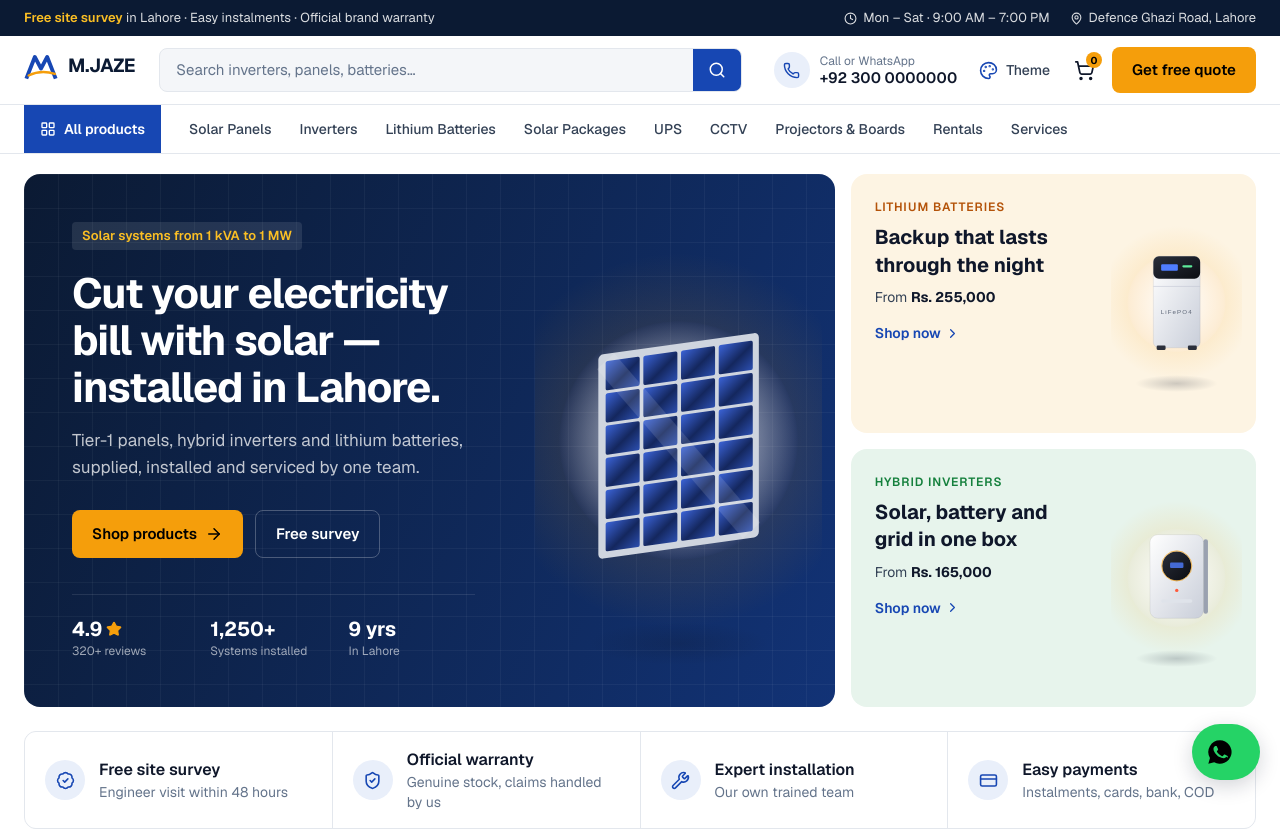
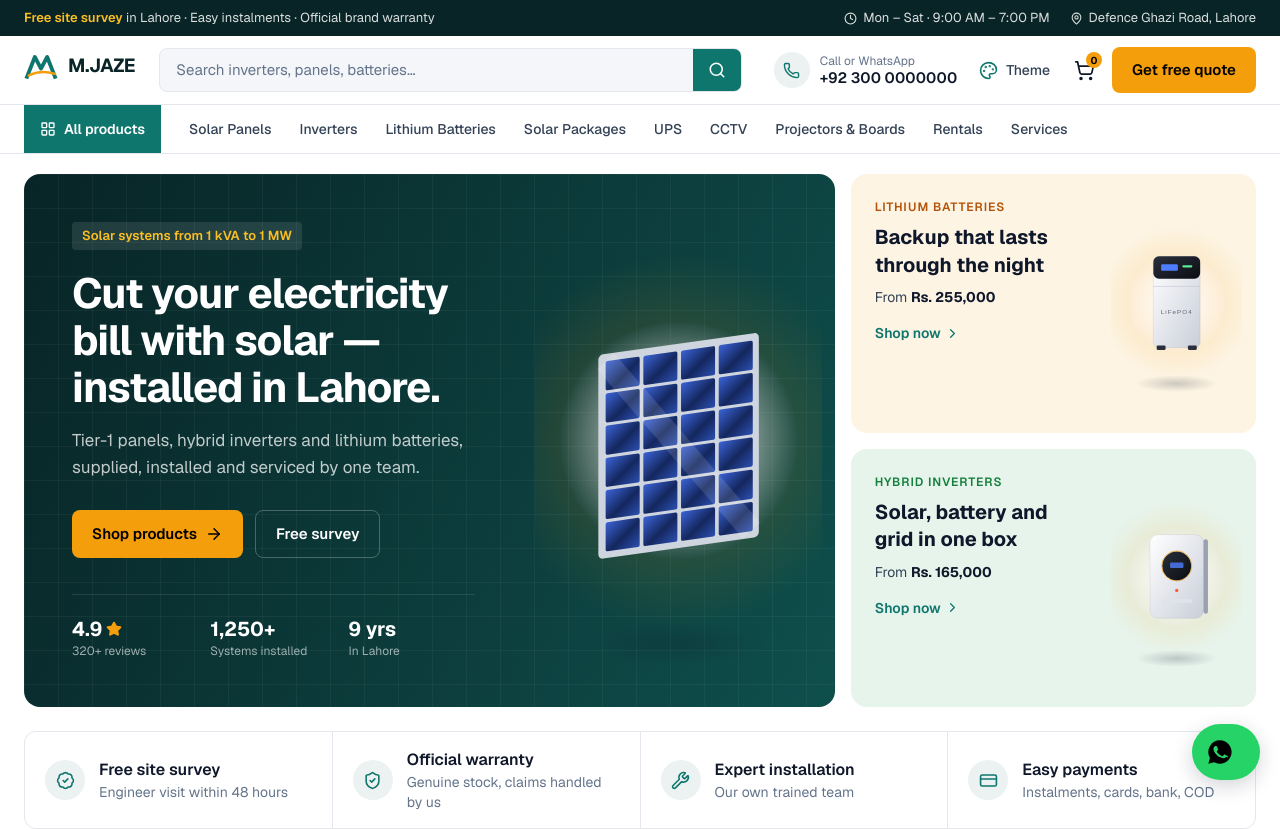
Before and after one commit to asadmehboob174/m-jazz, a Next.js app: page / in a window 1280 px wide. Shown: the top 830 px of the page. Built offline with nearby package versions, Linux system fonts and the light colour scheme.

Commit message:
Make Ocean Teal the default colour theme
Solar Blue moves into the theme picker as an option; the favicon
switches to teal to match.

Co-Authored-By: Claude Opus 5.5 <noreply@anthropic.com>

```diff
--- a/app/globals.css
+++ b/app/globals.css
@@ -9,13 +9,13 @@
   --color-fg: #0f172a;
   --color-soft: #334155;
   --color-mute: #64748b;
-  --color-brand: #1747b3;
-  --color-brand-2: #0f3790;
-  --color-navy: #0b1a33;
+  --color-brand: #0f766e;
+  --color-brand-2: #0b5c56;
+  --color-navy: #082426;
   --color-sun: #f59e0b;
   --color-sun-2: #fbbf24;
   --color-sun-3: #b45309;
-  --color-volt: #1747b3;
+  --color-volt: var(--color-brand);
   --color-ok: #15803d;
   --color-sale: #dc2626;
   --color-stage: #f7f8fa;
@@ -31,9 +31,9 @@
   --animate-marquee: marquee 40s linear infinite;
 }
 
-/* Colour themes (ThemePicker). Solar Blue is the default above; the tints, hero and logo follow --color-brand. */
+/* Colour themes (ThemePicker). Ocean Teal is the default above; the tints, hero and logo follow --color-brand. */
 [data-color="green"]  { --color-brand: #15803d; --color-brand-2: #116132; --color-navy: #0b2417; }
-[data-color="teal"]   { --color-brand: #0f766e; --color-brand-2: #0b5c56; --color-navy: #082426; }
+[data-color="blue"]   { --color-brand: #1747b3; --color-brand-2: #0f3790; --color-navy: #0b1a33; }
 [data-color="indigo"] { --color-brand: #4f46e5; --color-brand-2: #3d35c4; --color-navy: #15133b; }
 [data-color="sunset"] { --color-brand: #c2410c; --color-brand-2: #9a330a; --color-navy: #2a160c; --color-sun: #fbbf24; --color-sun-2: #fcd34d; }
 [data-color="graphite"] { --color-brand: #334155; --color-brand-2: #1e293b; --color-navy: #0f172a; }
--- a/app/layout.tsx
+++ b/app/layout.tsx
@@ -11,7 +11,7 @@ const geist = Geist({ subsets: ["latin"], variable: "--font-geist" });
 const geistMono = Geist_Mono({ subsets: ["latin"], variable: "--font-geist-mono" });
 
 // Applies the saved colour theme before first paint, so the default colour never flashes.
-const colorScript = `try{var c=localStorage.getItem("color");if(c&&c!=="blue")document.documentElement.dataset.color=c}catch(e){}`;
+const colorScript = `try{var c=localStorage.getItem("color");if(c&&c!=="teal")document.documentElement.dataset.color=c}catch(e){}`;
 
 export const metadata: Metadata = {
   metadataBase: new URL("https://mjaze.pk"),
--- a/components/ThemePicker.tsx
+++ b/components/ThemePicker.tsx
@@ -5,23 +5,23 @@ import { Check, Palette } from "lucide-react";
 
 // Keep ids in sync with the [data-color] blocks in globals.css.
 export const themes = [
+  { id: "teal", name: "Ocean Teal", c: "#0f766e" },
   { id: "blue", name: "Solar Blue", c: "#1747b3" },
   { id: "green", name: "Eco Green", c: "#15803d" },
-  { id: "teal", name: "Ocean Teal", c: "#0f766e" },
   { id: "indigo", name: "Royal Indigo", c: "#4f46e5" },
   { id: "sunset", name: "Sunset", c: "#c2410c" },
   { id: "graphite", name: "Graphite", c: "#334155" },
 ];
 
 function useTheme() {
-  const [theme, setTheme] = useState("blue");
+  const [theme, setTheme] = useState("teal");
   useEffect(() => {
     const saved = document.documentElement.dataset.color;
     if (saved && themes.some((t) => t.id === saved)) setTheme(saved);
   }, []);
   const pick = (id: string) => {
     setTheme(id);
-    if (id === "blue") delete document.documentElement.dataset.color;
+    if (id === "teal") delete document.documentElement.dataset.color;
     else document.documentElement.dataset.color = id;
     try { localStorage.setItem("color", id); } catch {}
   };
```
Also changed, not shown: app/icon.svg.
